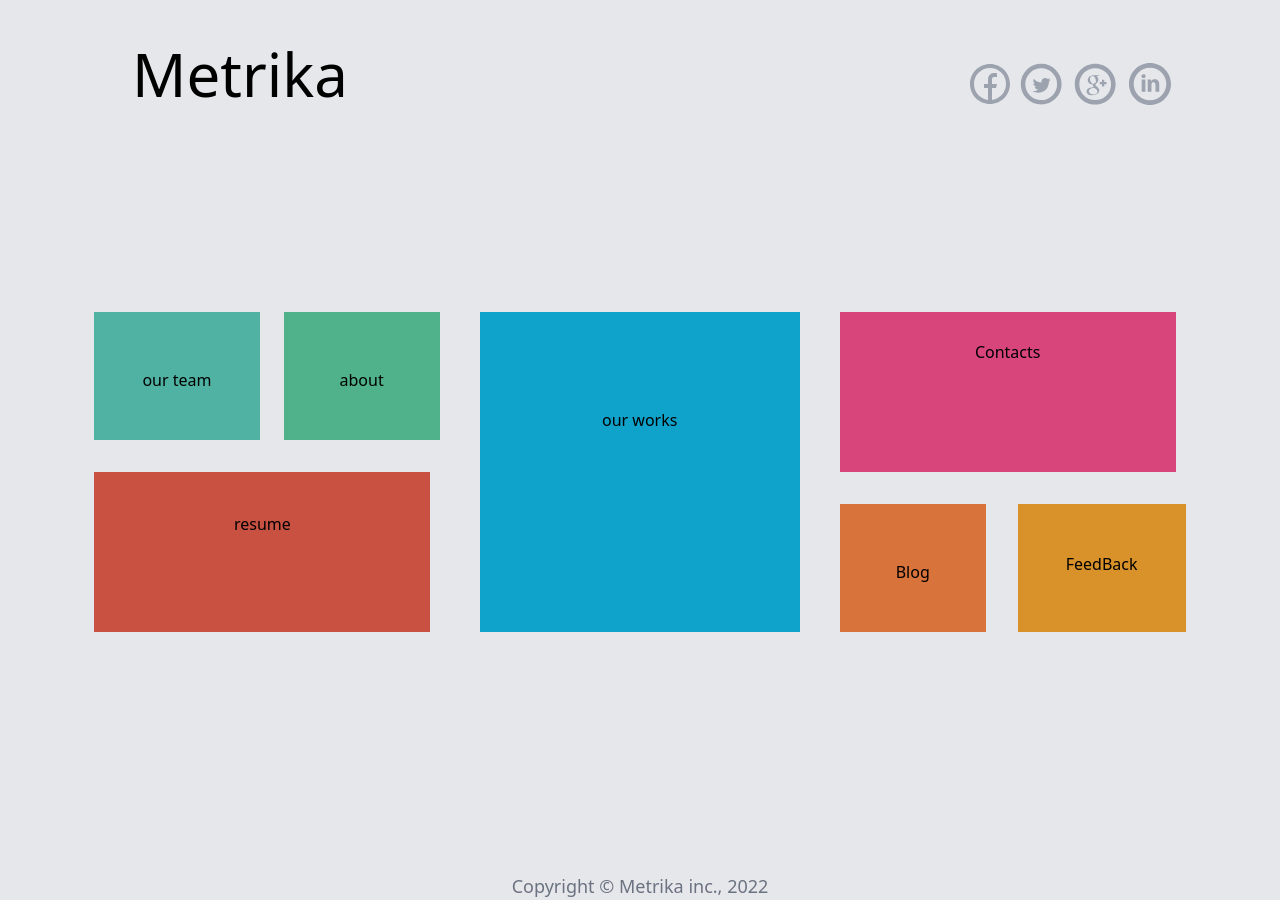
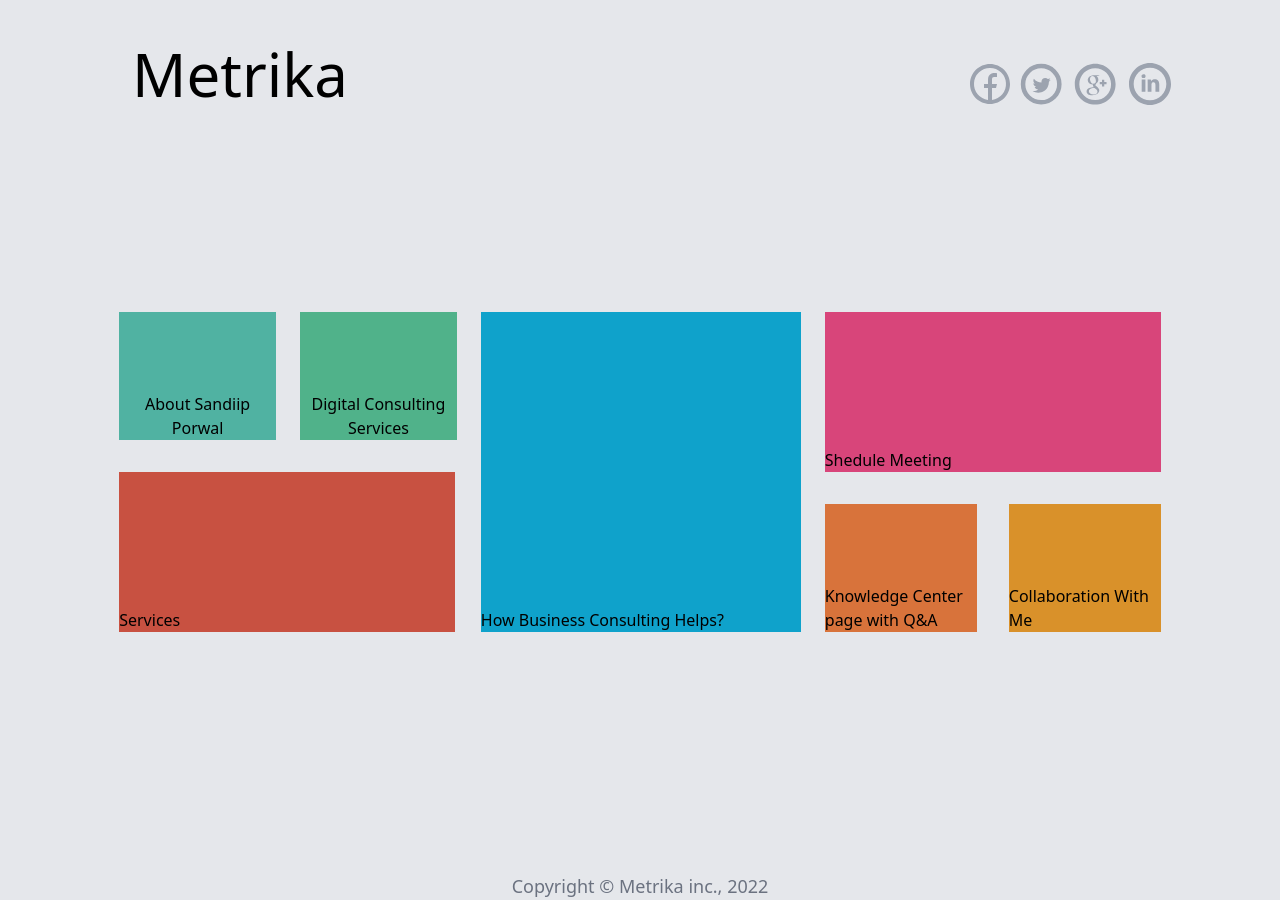
Before and after one commit to MDaud32/metrika-template, a Next.js app: page / in a window 1280 px wide. Built offline with nearby package versions, Linux system fonts and the light colour scheme.

Commit message:
all screen fixed

```diff
--- a/components/navbar.js
+++ b/components/navbar.js
@@ -1,6 +1,7 @@
 import React from 'react';
 import Link from 'next/link';
 import SocialMediaIcons from './socialMediaIcons';
+import { TiArrowDownThick } from 'react-icons/ti';
 
 const Navbar = () => {
   return (
@@ -18,25 +19,33 @@ const Navbar = () => {
       {/* mobile */}
       <div className="flex flex-wrap lg:justify-center lg:hidden md:hidden text-center pt-12 gap-[2px] h-screen ">
         <Link href="/about">
-          <a className="bg-[#50b2a2] py-12 px-6 w-[49.5%] ">About</a>
+          <a className="bg-[#50b2a2] py-12 px-6 w-[49.5%] ">
+            About Sandiip Porwal
+          </a>
         </Link>
         <Link href="/ourTeam">
-          <a className="bg-[#50b28a] py-12 px-6 w-[49.8%] ">OurTeam</a>
+          <a className="bg-[#50b28a] py-12 px-6 w-[49.8%] ">
+            Digital Consulting Services
+          </a>
         </Link>
         <Link href="/resume">
-          <a className="bg-[#c85141] py-8 w-full">Resume</a>
+          <a className="bg-[#c85141] py-8 w-full text-gray-300">Services</a>
         </Link>
         <Link href="/ourWorks">
-          <a className=" bg-[#0fa2cb] py-24 w-full ">Our Works</a>
+          <a className=" bg-[#0fa2cb] py-24 w-full">
+            How Business Consulting Helps?
+          </a>
         </Link>
         <Link href="/contact">
-          <a className="bg-[#d8457a] py-8 w-full">Contacts</a>
+          <a className="bg-[#d8457a] py-8 w-full">Shedule Meeting</a>
         </Link>
         <Link href="/blog">
-          <a className="bg-[#d8733b] py-12 w-[49.5%]">Blog</a>
+          <a className="bg-[#d8733b] py-12 w-[49.5%]">
+            Knowledge Center page with Q&A
+          </a>
         </Link>
         <Link href="/feedback">
-          <a className="bg-[#d9912a] py-12 w-[49.8%]">Feedback</a>
+          <a className="bg-[#d9912a] py-12 w-[49.8%]">Collaboration With Me</a>
         </Link>
       </div>
 
@@ -48,47 +57,64 @@ const Navbar = () => {
         <div className={'flex'}>
           <div className={'flex flex-col justify-center'}>
             <div className={'flex lg:gap-6 md:gap-5'}>
-              <p
-                className={
-                  'bg-[#50b2a2] lg:p-14 lg:px-12 md:px-7 md:h-32 text-center align-baseline'
-                }>
-                our team
-              </p>
-              <p className={'bg-[#50b28a] lg:p-14 md:px-9 md:py-9 md:h-32'}>
-                about
-              </p>
+              <Link href="/about">
+                <a className="bg-[#50b2a2] lg:w-[9.8rem] md:h-[8rem] md:w-[7rem] justify-end text-center flex flex-col">
+                  About Sandiip Porwal
+                </a>
+              </Link>
+              <Link href="/ourTeam">
+                <a
+                  className={
+                    'flex flex-col justify-end text-center bg-[#50b28a] lg:w-[9.8rem] md:w-[7rem] md:h-[8rem]'
+                  }>
+                  Digital Consulting Services
+                </a>
+              </Link>
             </div>
             <div
               className={
-                'bg-[#c85141] lg:w-[21rem] lg:h-[10rem] md:w-[16rem] md:h-[8rem] md:mt-8 lg:mt-8 lg:py-10 text-center justify-center'
+                'flex flex-col bg-[#c85141] lg:w-[21rem] lg:h-[10rem] md:w-[15.4rem] md:h-[7rem] md:mt-8 text-left justify-end'
               }>
-              resume
+              <Link href="resume">
+                <a>Services</a>
+              </Link>
             </div>
           </div>
           <div
             className={
-              'ml-10 bg-[#0fa2cb] lg:w-80 md:w-60 md:h-68 lg:h-84 flex text-center justify-center py-24'
+              'ml-6 bg-[#0fa2cb] lg:w-80 md:w-[15rem] md:h-[17rem] lg:h-[20rem] flex flex-col text-left justify-end'
             }>
-            our works
+            <Link href="ourWorks">
+              <a>How Business Consulting Helps?</a>
+            </Link>
           </div>
           <div>
-            <div className={'ml-10'}>
+            <div className={'ml-6'}>
               <div
                 className={
-                  'bg-[#d8457a] lg:w-[21rem] md:w-[16rem] md:h-[8rem] lg:h-[10rem] lg:py-7 justify-center text-center'
+                  'flex flex-col bg-[#d8457a] lg:w-[21rem] md:w-[15.4rem] md:h-[7rem] lg:h-[10rem]  justify-end text-left'
                 }>
-                Contacts
+                <Link href="/contact">
+                  <a>Shedule Meeting</a>
+                </Link>
               </div>
-              <div className={'flex lg:gap-8 lg:mt-8 md:mt-8 md:gap-5 '}>
-                <p
-                  className={
-                    'bg-[#d8733b] lg:p-14 lg:px-14 md:px-10 md:h-32 text-center align-baseline'
-                  }>
-                  Blog
-                </p>
-                <p className={'bg-[#d9912a] lg:p-12 md:px-7 md:py-8 md:h-32'}>
-                  FeedBack
-                </p>
+              <div className={'flex lg:gap-8 lg:mt-8 md:mt-8 md:gap-5'}>
+                <Link href="/blog">
+                  <a
+                    className={
+                      'flex flex-col justify-end text-left bg-[#d8733b]      lg:w-[9.5rem] md:w-[7rem] md:h-[8rem]'
+                    }>
+                    Knowledge Center page with Q&A
+                  </a>
+                </Link>
+                <Link href="/feedback">
+                  <a
+                    className={
+                      'bg-[#d9912a] lg:w-[9.5rem] md:w-[7rem] md:h-[8rem] flex flex-col justify-end text-left'
+                    }>
+                    Collaboration With Me
+                  </a>
+                </Link>
               </div>
             </div>
           </div>
```
